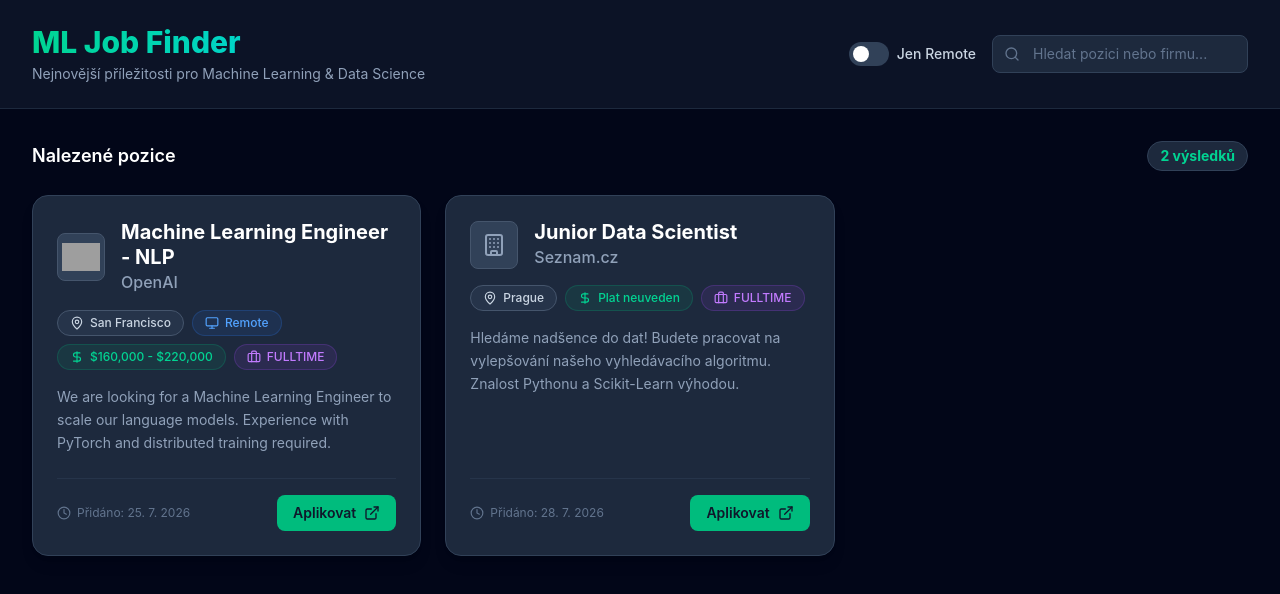
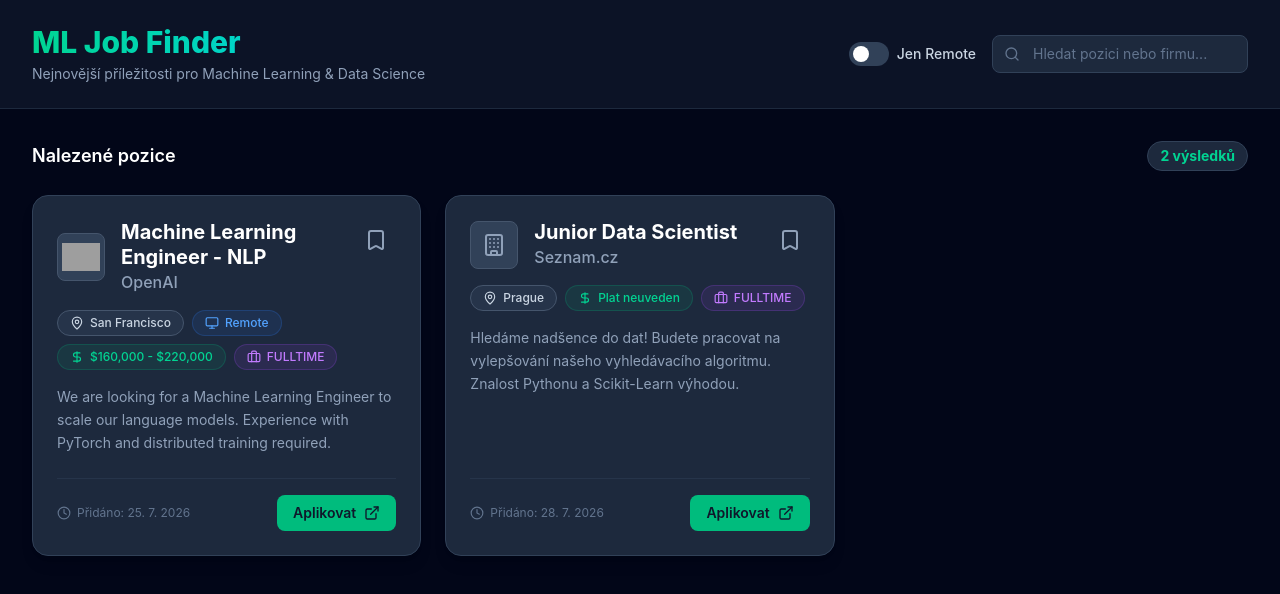
Before and after one commit to msobotka187/Job_Finder, a React (Vite) app: page / in a window 1280 px wide. Shown: the top 594 px of the page. Built offline with nearby package versions, Linux system fonts and the light colour scheme; grey boxes are pictures that could not be loaded.

Commit message:
JobCard.jsx: Bookmark added

```diff
--- a/src/components/JobCard.jsx
+++ b/src/components/JobCard.jsx
@@ -1,8 +1,7 @@
 import React from 'react';
-import { MapPin, DollarSign, ExternalLink, Briefcase, Clock, Building, Monitor } from 'lucide-react';
+import { MapPin, DollarSign, ExternalLink, Briefcase, Clock, Building, Monitor, Bookmark } from 'lucide-react'; // Přidán import Bookmark
 
-const JobCard = ({ job }) => {
-  // Pomocná funkce pro bezpečné formátování platu
+const JobCard = ({ job, isSaved, onToggleSave }) => { // Přidány nové props
   const formatSalary = (min, max, currency) => {
     if (!min && !max) return 'Plat neuveden';
     const formatter = new Intl.NumberFormat('en-US', {
@@ -14,7 +13,6 @@ const JobCard = ({ job }) => {
     return formatter.format(min || max);
   };
 
-  // Formátování data
   const postDate = new Date(job.job_posted_at_datetime_utc).toLocaleDateString('cs-CZ', {
     day: 'numeric',
     month: 'short',
@@ -23,7 +21,7 @@ const JobCard = ({ job }) => {
 
   return (
     <div className="bg-slate-800 rounded-2xl p-6 border border-slate-700 hover:border-emerald-500/50 transition-all duration-300 flex flex-col group shadow-lg hover:shadow-emerald-500/10">
-      {/* Hlavička s logem a názvem firmy */}
+
       <div className="flex items-start justify-between mb-4">
         <div className="flex items-center gap-4">
           <div className="w-12 h-12 rounded-lg bg-slate-700 flex items-center justify-center overflow-hidden shrink-0 border border-slate-600">
@@ -34,15 +32,27 @@ const JobCard = ({ job }) => {
             )}
           </div>
           <div>
-            <h3 className="text-xl font-bold text-white group-hover:text-emerald-400 transition-colors leading-tight">
+            <h3 className="text-xl font-bold text-white group-hover:text-emerald-400 transition-colors leading-tight pr-2">
               {job.job_title}
             </h3>
             <p className="text-slate-400 font-medium">{job.employer_name}</p>
           </div>
         </div>
+
+        {/* Nové tlačítko pro uložení pozice */}
+        <button
+          onClick={() => onToggleSave(job.job_id)}
+          className="p-2 rounded-full hover:bg-slate-700 transition-colors"
+          title={isSaved ? "Odebrat z uložených" : "Uložit pozici"}
+        >
+          <Bookmark
+            className={`w-6 h-6 transition-colors ${
+              isSaved ? 'fill-emerald-500 text-emerald-500' : 'text-slate-400 hover:text-emerald-400'
+            }`}
+          />
+        </button>
       </div>
 
-      {/* Tagy s metadaty */}
       <div className="flex flex-wrap gap-2 mb-4">
         <span className="inline-flex items-center gap-1.5 px-3 py-1 rounded-full text-xs font-medium bg-slate-700/50 text-slate-300 border border-slate-600">
           <MapPin className="w-3.5 h-3.5" />
@@ -64,12 +74,10 @@ const JobCard = ({ job }) => {
         </span>
       </div>
 
-      {/* Popis pozice */}
       <p className="text-slate-400 text-sm line-clamp-3 mb-6 flex-grow leading-relaxed">
         {job.job_description}
       </p>
 
-      {/* Patička (Datum + Tlačítko) */}
       <div className="flex items-center justify-between pt-4 border-t border-slate-700/50 mt-auto">
         <div className="flex items-center gap-1.5 text-xs text-slate-500">
           <Clock className="w-3.5 h-3.5" />
```
